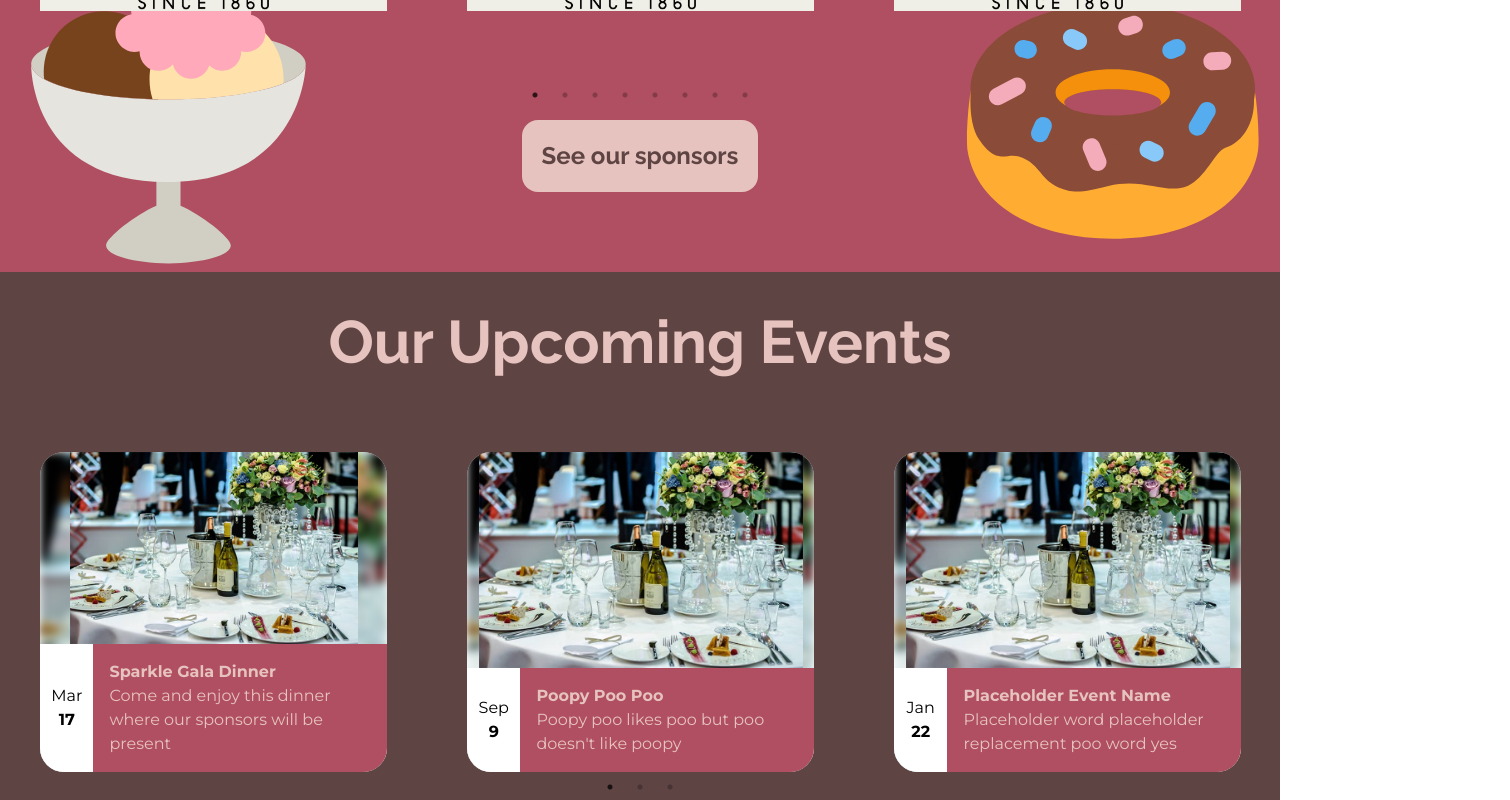
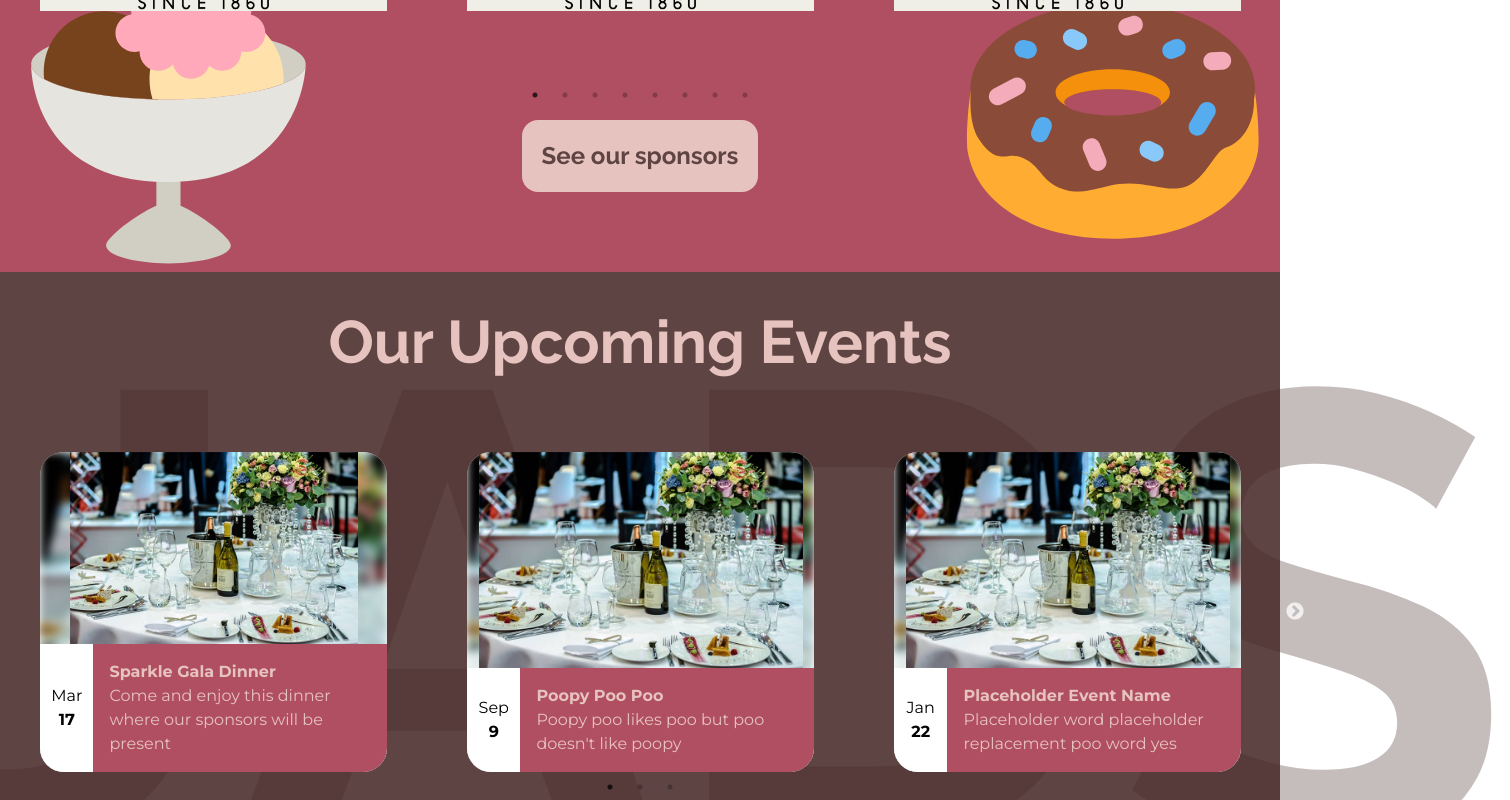
Before and after one commit to UoaWDCC/uads-member-app-v2, a React (Vite) app in the folder web/: page / in a window 1280 px wide. Shown: the part 1220-2020 px from the top of the page, 1510 px wide, since content can reach past the window. Built offline with nearby package versions, Linux system fonts and the light colour scheme.

Commit message:
UADS-18 style: add bg elements to events section

```diff
--- a/web/src/pages/Home.tsx
+++ b/web/src/pages/Home.tsx
@@ -286,7 +286,10 @@ function EventSlider() {
 
 function EventSection() {
   return (
-    <div className="flex flex-col gap-10 pb-20 bg-brown">
+    <div className="relative flex flex-col gap-10 pb-20 bg-brown">
+      <h1 className="absolute top-1/2 left-1/2 transform -translate-x-1/2 -translate-y-1/2 text-[40rem] text-light-brown font-raleway font-bold opacity-30">
+        UADS
+      </h1>
       <h1 className=" p-10 text-center text-6xl font-bold text-light-pink font-raleway">
         Our Upcoming Events
       </h1>
```
